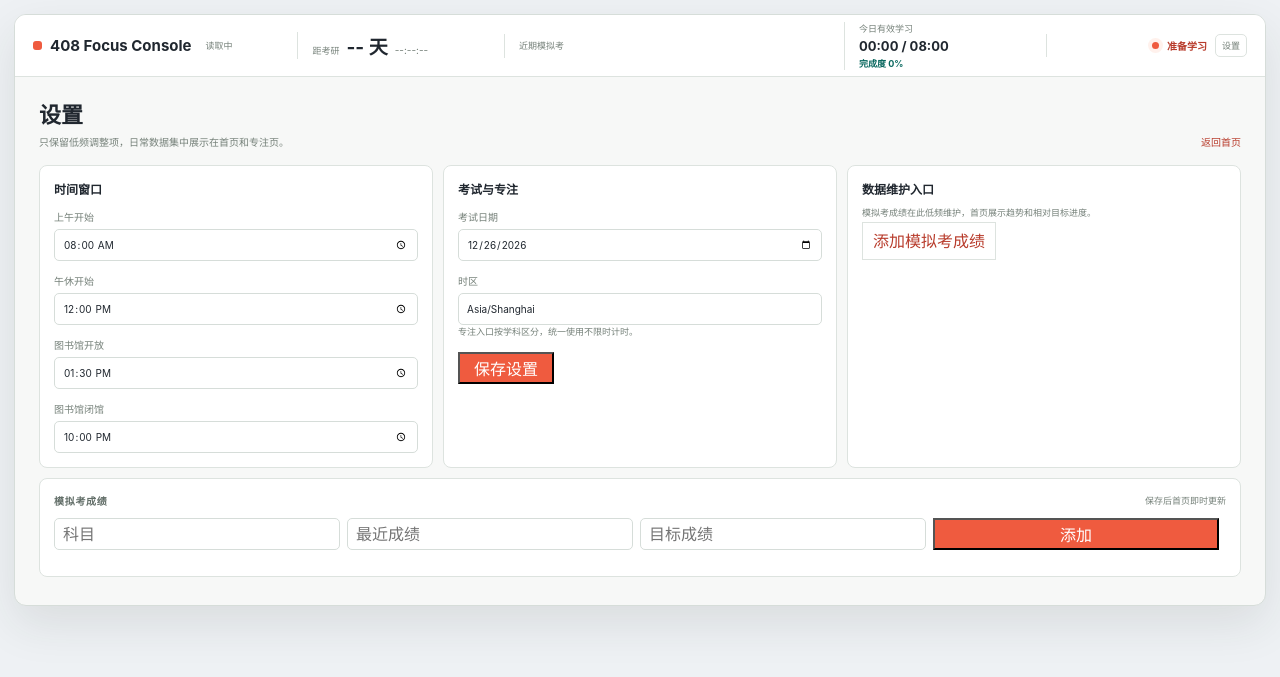
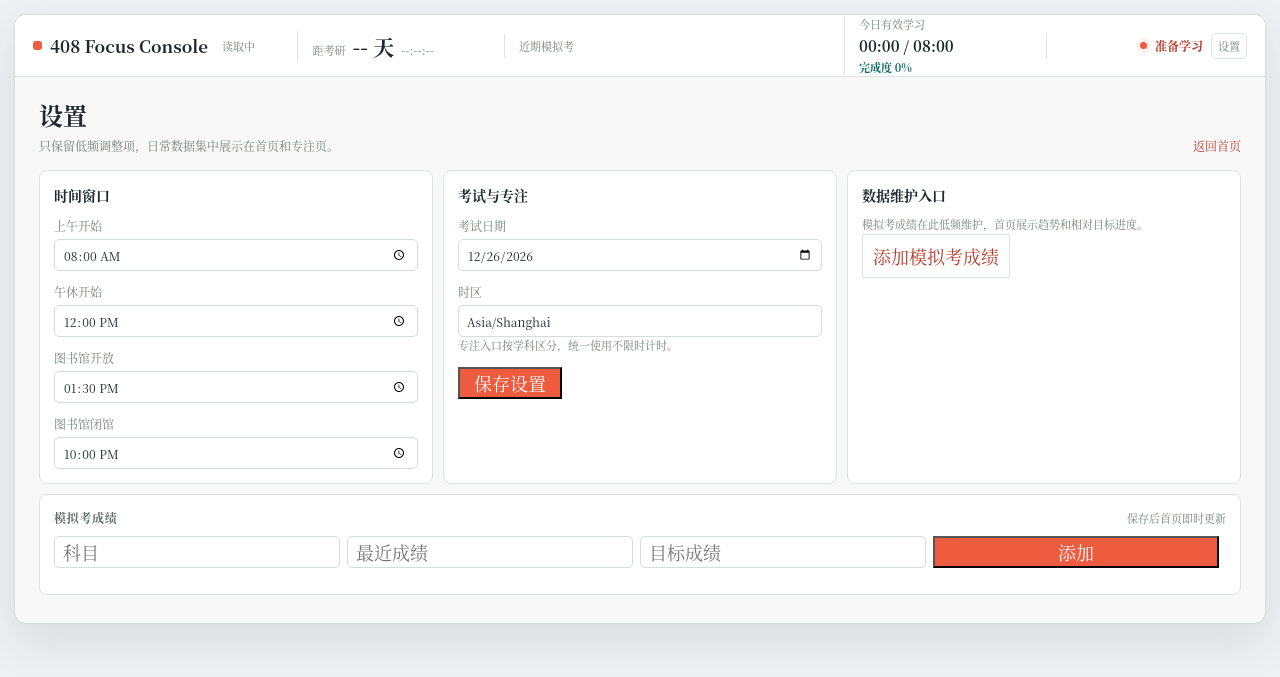
Before and after one commit to GYPp1us/408-Dashboard, a Flask app: page /settings in a window 1280 px wide. Shown: the top 677 px of the page. Run offline with Flask 3, Linux system fonts and the light colour scheme; the visitor is signed in with stand-in values (Sample User, id 1); data comes from the database, SQL or seed files in the repository; data that the repository does not hold is empty.

Commit message:
style: apply source han serif typography

```diff
--- a/app/static/app.css
+++ b/app/static/app.css
@@ -1,6 +1,7 @@
-:root { --ink:#20272f; --muted:#758079; --line:#dde3df; --paper:#f7f8f7; --surface:#fff; --accent:#ef5b3f; --accent-soft:#fff1ec; --accent-deep:#b83c2c; --teal:#148b7d; --teal-soft:#e9f5f1; --teal-deep:#09685f; --shadow:0 18px 46px rgba(36,46,42,.1); }
+@font-face { font-family:"Source Han Serif SC Medium"; src:local("Source Han Serif SC Medium"),local("思源宋体 SC Medium"),local("Source Han Serif SC"),local("思源宋体 SC"),local("Noto Serif SC"); font-style:normal; font-weight:500; font-display:swap; }
+:root { --ink:#20272f; --muted:#758079; --line:#dde3df; --paper:#f7f8f7; --surface:#fff; --accent:#ef5b3f; --accent-soft:#fff1ec; --accent-deep:#b83c2c; --teal:#148b7d; --teal-soft:#e9f5f1; --teal-deep:#09685f; --shadow:0 18px 46px rgba(36,46,42,.1); --font-serif:"Source Han Serif SC Medium","Source Han Serif SC","思源宋体 SC","Noto Serif SC","Noto Serif CJK SC","Songti SC","STSong",serif; }
 * { box-sizing:border-box; }
-body { min-width:1100px; margin:0; background:#eef1f4; color:var(--ink); font-family:Inter,"Microsoft YaHei",system-ui,sans-serif; letter-spacing:0; }
+body { min-width:1100px; margin:0; background:#eef1f4; color:var(--ink); font-family:var(--font-serif); font-size:18px; font-weight:500; letter-spacing:0; }
 body.page-focus { --accent:var(--teal); --accent-soft:var(--teal-soft); --accent-deep:var(--teal-deep); }
 body.is-focusing { --accent:var(--teal); --accent-soft:var(--teal-soft); --accent-deep:var(--teal-deep); }
 a { color:var(--accent-deep); text-decoration:none; }
@@ -10,44 +11,44 @@ button { cursor:pointer; }
 .status-bar { display:grid; grid-template-columns:1.05fr .82fr 1.35fr .8fr .8fr; align-items:center; min-height:62px; padding:0 18px; border-bottom:1px solid var(--line); background:#fff; }
 .status-title { display:flex; align-items:center; gap:8px; min-width:0; }
 .status-title i { width:9px; height:9px; border-radius:3px; background:var(--accent); }
-.status-title strong { font-size:15px; white-space:nowrap; }
-.status-title span,.exam-countdown small,.score-board small,.today-study small { color:var(--muted); font-size:9px; white-space:nowrap; }
+.status-title strong { font-size:17px; white-space:nowrap; }
+.status-title span,.exam-countdown small,.score-board small,.today-study small { color:var(--muted); font-size:11px; white-space:nowrap; }
 .console-date { margin-left:6px; }
 .exam-countdown { display:flex; align-items:baseline; gap:7px; padding-left:14px; border-left:1px solid var(--line); }
-.exam-countdown strong { font-size:19px; }
-.exam-countdown span { color:var(--muted); font-size:10px; }
+.exam-countdown strong { font-size:21px; }
+.exam-countdown span { color:var(--muted); font-size:12px; }
 .score-board { display:flex; align-items:center; min-width:0; padding:0 14px; border-left:1px solid var(--line); }
 .score-board small { flex:none; margin-right:10px; }
 .score-window { height:24px; min-width:0; overflow:hidden; }
 .score-track { animation:billboard 12s infinite; }
-.score-row { display:flex; align-items:center; gap:8px; height:24px; color:#5f6b66; font-size:10px; white-space:nowrap; }
+.score-row { display:flex; align-items:center; gap:8px; height:24px; color:#5f6b66; font-size:12px; white-space:nowrap; }
 .score-row b { color:var(--ink); }
-.score-row em { color:var(--teal-deep); font-size:9px; font-style:normal; font-weight:750; }
+.score-row em { color:var(--teal-deep); font-size:11px; font-style:normal; font-weight:750; }
 @keyframes billboard { 0%,20%{transform:translateY(0)} 25%,45%{transform:translateY(-24px)} 50%,70%{transform:translateY(-48px)} 75%,95%{transform:translateY(-72px)} 100%{transform:translateY(0)} }
 .today-study { display:flex; flex-direction:column; gap:3px; padding:0 14px; border-left:1px solid var(--line); }
-.today-study strong { font-size:13px; }
-.today-study span { color:var(--teal-deep); font-size:9px; font-weight:750; }
-.current-state { display:flex; align-items:center; justify-content:flex-end; gap:8px; padding-left:14px; border-left:1px solid var(--line); color:var(--accent-deep); font-size:10px; font-weight:750; white-space:nowrap; }
+.today-study strong { font-size:15px; }
+.today-study span { color:var(--teal-deep); font-size:11px; font-weight:750; }
+.current-state { display:flex; align-items:center; justify-content:flex-end; gap:8px; padding-left:14px; border-left:1px solid var(--line); color:var(--accent-deep); font-size:12px; font-weight:750; white-space:nowrap; }
 .state-dot { width:7px; height:7px; border-radius:50%; background:var(--accent); box-shadow:0 0 0 4px var(--accent-soft); }
-.settings-link { padding:4px 6px; border:1px solid var(--line); border-radius:5px; color:var(--muted); font-size:9px; font-weight:500; }
+.settings-link { padding:4px 6px; border:1px solid var(--line); border-radius:5px; color:var(--muted); font-size:11px; font-weight:500; }
 .app-main { padding:20px 24px 28px; }
 .page-head { display:flex; align-items:end; justify-content:space-between; margin-bottom:16px; }
-.page-head h1 { margin:0; font-size:22px; }
-.page-head p { margin:5px 0 0; color:var(--muted); font-size:10px; }
-.page-date,.back-link { color:var(--muted); font-size:10px; }
+.page-head h1 { margin:0; font-size:24px; }
+.page-head p { margin:5px 0 0; color:var(--muted); font-size:12px; }
+.page-date,.back-link { color:var(--muted); font-size:12px; }
 .back-link { color:var(--accent-deep); }
 .panel { min-width:0; padding:14px; border:1px solid var(--line); border-radius:8px; background:var(--surface); }
-.panel h2 { margin:0; font-size:12px; }
+.panel h2 { margin:0; font-size:14px; }
 .time-grid { display:grid; grid-template-columns:1.25fr .85fr .85fr; gap:10px; }
 .time-card { min-height:136px; }
-.time-card h2,.section-heading h2 { color:#626e68; font-size:10px; font-weight:700; letter-spacing:.7px; text-transform:uppercase; }
-.time-card > strong { display:block; margin-top:19px; font-size:38px; line-height:1; }
-.current-time-card > strong { font-size:43px; }
-.time-card p { margin:8px 0 0; color:var(--muted); font-size:10px; }
+.time-card h2,.section-heading h2 { color:#626e68; font-size:12px; font-weight:700; letter-spacing:.7px; text-transform:uppercase; }
+.time-card > strong { display:block; margin-top:19px; font-size:40px; line-height:1; }
+.current-time-card > strong { font-size:45px; }
+.time-card p { margin:8px 0 0; color:var(--muted); font-size:12px; }
 .time-card p b { color:var(--ink); }
-.inline-state { display:flex; align-items:center; gap:7px; margin-top:14px; color:var(--accent-deep); font-size:10px; font-weight:650; }
+.inline-state { display:flex; align-items:center; gap:7px; margin-top:14px; color:var(--accent-deep); font-size:12px; font-weight:650; }
 .inline-state i { width:6px; height:6px; border-radius:50%; background:var(--accent); }
-.progress-meta { display:flex; justify-content:space-between; margin-top:23px; color:var(--muted); font-size:9px; }
+.progress-meta { display:flex; justify-content:space-between; margin-top:23px; color:var(--muted); font-size:11px; }
 .progress-meta b { color:#4f5963; }
 .progress { position:relative; height:8px; margin-top:8px; overflow:hidden; border-radius:99px; background:#e3e7e9; }
 .progress i { position:absolute; z-index:1; inset:0 auto 0 0; display:block; width:0; height:100%; border-radius:inherit; background:#616b75; transition:width .3s ease; }
@@ -60,7 +61,7 @@ button { cursor:pointer; }
 .progress.teal i { background:var(--teal); }
 .section-block { margin-top:10px; }
 .section-heading { display:flex; align-items:center; justify-content:space-between; margin-bottom:10px; }
-.section-heading > span,.section-heading > a { color:var(--muted); font-size:9px; }
+.section-heading > span,.section-heading > a { color:var(--muted); font-size:11px; }
 .dashboard-grid { display:grid; grid-template-columns:minmax(260px,.78fr) minmax(240px,.72fr) minmax(0,1.75fr); gap:10px; align-items:stretch; margin-top:10px; }
 .activity-panel,.score-panel,.mode-panel { min-height:540px; }
 .mode-panel { grid-column:1; grid-row:1; }
@@ -86,24 +87,24 @@ button { cursor:pointer; }
 .bottom-grid,.focus-data-grid,.settings-data-grid { grid-template-columns:1fr 1fr; }
 .settings-data-grid { grid-template-columns:1fr; }
 .subsection-heading { display:flex; align-items:center; justify-content:space-between; margin-top:16px; padding-top:12px; border-top:1px solid var(--line); }
-.subsection-heading h3 { margin:0; font-size:11px; }
-.subsection-heading span,.subsection-heading a { color:var(--muted); font-size:9px; }
-.heat-legend { display:flex; align-items:center; gap:4px; color:var(--muted); font-size:8px; }
+.subsection-heading h3 { margin:0; font-size:13px; }
+.subsection-heading span,.subsection-heading a { color:var(--muted); font-size:11px; }
+.heat-legend { display:flex; align-items:center; gap:4px; color:var(--muted); font-size:10px; }
 .heat-legend i { width:9px; height:9px; border-radius:2px; background:#edf2ef; }
 .heat-legend i:nth-child(2){background:#d8e9e1}.heat-legend i:nth-child(3){background:#a9d2c2}.heat-legend i:nth-child(4){background:#5ca98f}.heat-legend i:nth-child(5){background:#176f63}
 .heatmap { display:grid; grid-template-columns:30px minmax(0,1fr); gap:7px; margin-top:12px; }
-.heat-hours { display:grid; grid-template-rows:repeat(12,1fr); gap:3px; color:#96a19b; font-size:8px; text-align:right; }
+.heat-hours { display:grid; grid-template-rows:repeat(12,1fr); gap:3px; color:#96a19b; font-size:10px; text-align:right; }
 .heat-hours span { transform:translateY(-2px); }
 .heat-grid { display:grid; grid-template-columns:repeat(30,minmax(0,1fr)); grid-template-rows:repeat(12,1fr); gap:3px; width:100%; }
 .heat-cell { min-width:0; aspect-ratio:1; border-radius:2px; background:#edf2ef; cursor:pointer; }
 .heat-cell.l1{background:#d8e9e1}.heat-cell.l2{background:#a9d2c2}.heat-cell.l3{background:#5ca98f}.heat-cell.l4{background:#176f63}
 .heat-cell:hover,.heat-cell.selected { outline:2px solid var(--accent); outline-offset:1px; }
-.heat-days { display:grid; grid-template-columns:30px minmax(0,1fr); gap:7px; margin-top:5px; color:#96a19b; font-size:8px; }
+.heat-days { display:grid; grid-template-columns:30px minmax(0,1fr); gap:7px; margin-top:5px; color:#96a19b; font-size:10px; }
 .heat-days > div { display:flex; justify-content:space-between; }
-.detail-note,.setting-note { color:var(--muted); font-size:9px; }
-.metric-table { width:100%; border-collapse:collapse; font-size:10px; }
+.detail-note,.setting-note { color:var(--muted); font-size:11px; }
+.metric-table { width:100%; border-collapse:collapse; font-size:12px; }
 .metric-table th,.metric-table td { padding:9px 0; border-bottom:1px solid #ecefed; text-align:left; }
-.metric-table th { color:var(--muted); font-size:9px; font-weight:600; }
+.metric-table th { color:var(--muted); font-size:11px; font-weight:600; }
 .metric-table td:last-child,.metric-table th:last-child { text-align:right; }
 .metric-table tr:last-child td { border-bottom:0; }
 .good { color:var(--teal-deep); font-weight:750; }.bad { color:var(--accent-deep); font-weight:750; }
--- a/app/static/app.js
+++ b/app/static/app.js
@@ -1,6 +1,12 @@
 (() => {
   const state = { dashboard: null, timer: null, countdown: null, windowCountdown: null, scoreChart: null, summaryTimer: null, summaryCharts: [], starting: false, ending: false };
+  const appFontFamily = '"Source Han Serif SC Medium", "Source Han Serif SC", "思源宋体 SC", "Noto Serif SC", "Noto Serif CJK SC", "Songti SC", "STSong", serif';
   const $ = (selector) => document.querySelector(selector);
+  if (window.Chart) {
+    Chart.defaults.font.family = appFontFamily;
+    Chart.defaults.font.size = 14;
+    Chart.defaults.font.weight = 500;
+  }
   const formatSeconds = (total) => {
     const value = Math.max(0, Math.floor(total));
     return [Math.floor(value / 3600), Math.floor((value % 3600) / 60), value % 60].map((part) => String(part).padStart(2, "0")).join(":");
@@ -331,11 +337,11 @@
         animation: false,
         interaction: { mode: "index", intersect: false },
         scales: {
-          x: { grid: { display: false }, ticks: { color: "#758079", font: { size: 9 } } },
-          y: { beginAtZero: true, suggestedMax: Math.ceil(maxValue / 10) * 10, grid: { color: "#ebefed" }, ticks: { color: "#758079", font: { size: 9 }, callback: (value) => `${value}%` } },
+          x: { grid: { display: false }, ticks: { color: "#758079", font: { size: 11 } } },
+          y: { beginAtZero: true, suggestedMax: Math.ceil(maxValue / 10) * 10, grid: { color: "#ebefed" }, ticks: { color: "#758079", font: { size: 11 }, callback: (value) => `${value}%` } },
         },
         plugins: {
-          legend: { position: "bottom", labels: { usePointStyle: true, boxWidth: 7, color: "#5f6b66", font: { size: 9 } } },
+          legend: { position: "bottom", labels: { usePointStyle: true, boxWidth: 7, color: "#5f6b66", font: { size: 11 } } },
           tooltip: {
             enabled: false,
             external: ({ tooltip }) => {
```
Also changed, not shown: other parts of app/static/app.css (+26 -26 lines), app/templates/login.html (+6 -5 lines).
